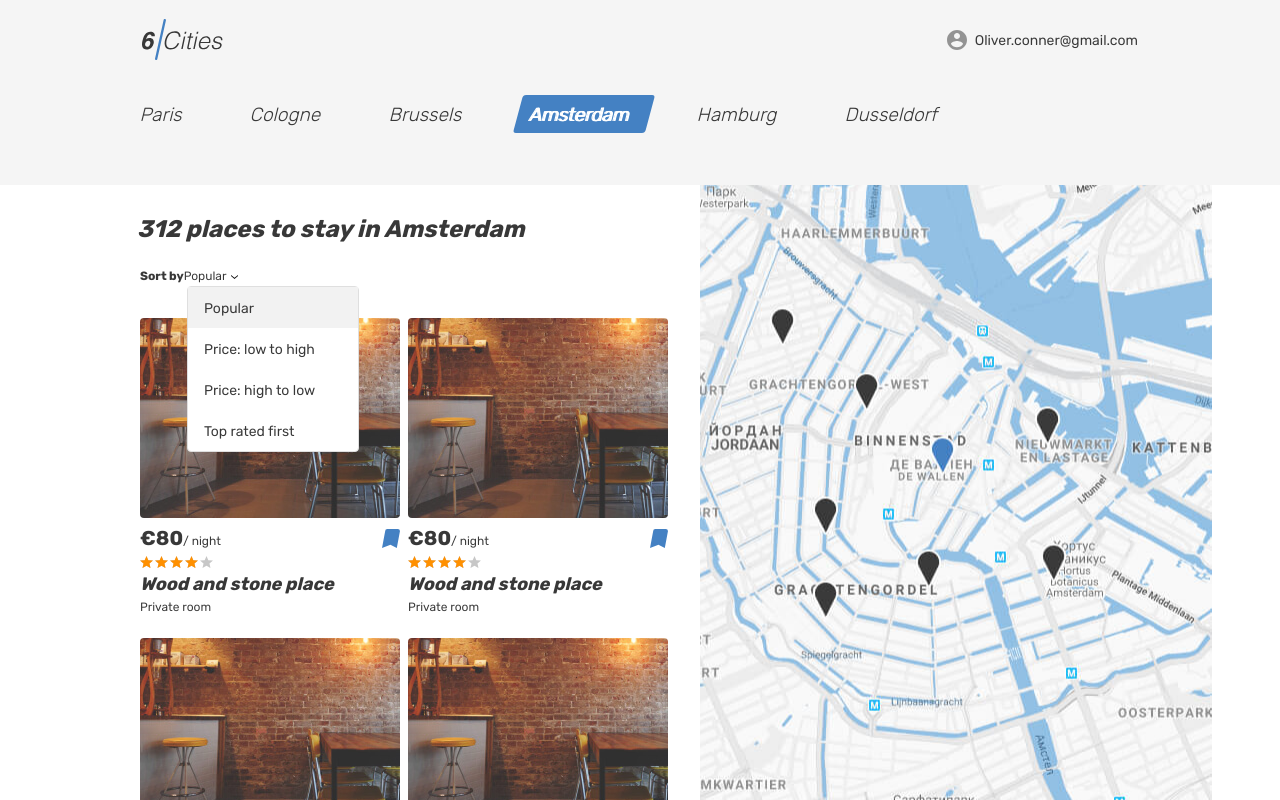
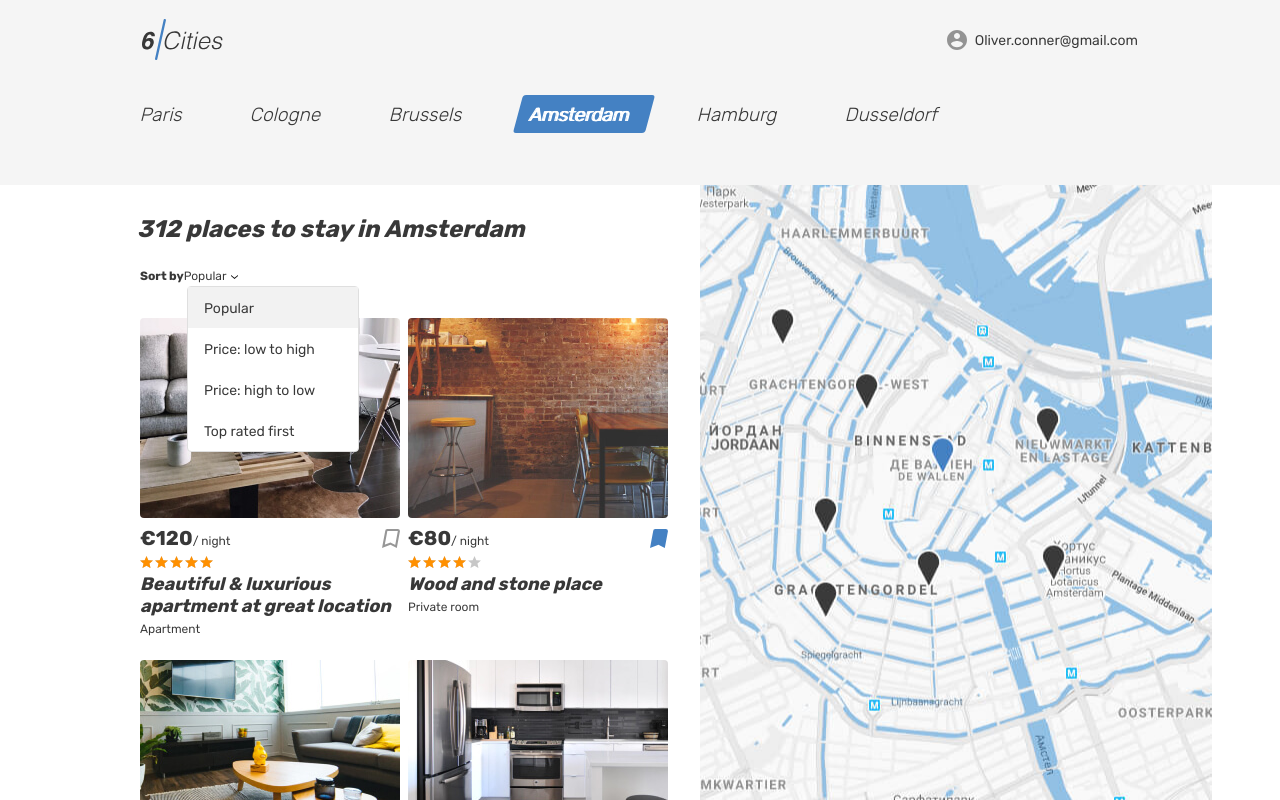
Before and after one commit to alex1031alex/460147-six-cities-6, a React app: page / in a window 1280 px wide. Built offline with nearby package versions, Linux system fonts and the light colour scheme.

Commit message:
3.1.4 Отрисует компонент предложения на основе моковых данных

```diff
--- a/src/components/offer/offer.jsx
+++ b/src/components/offer/offer.jsx
@@ -1,39 +1,59 @@
 import React from 'react';
+import PropTypes from 'prop-types';
 
-const Offer = () => {
+const Offer = (props) => {
+  const {offer} = props;
+  const {image, price, isBookmarked, rating, title, type} = offer;
+
   return (
     <article className="cities__place-card place-card">
       <div className="cities__image-wrapper place-card__image-wrapper">
         <a href="#">
-          <img className="place-card__image" src="img/room.jpg" width={260} height={200} alt="Place image" />
+          <img className="place-card__image" src={image} width={260} height={200} alt="Place image" />
         </a>
       </div>
       <div className="place-card__info">
         <div className="place-card__price-wrapper">
           <div className="place-card__price">
-            <b className="place-card__price-value">€80</b>
+            <b className="place-card__price-value">€{price}</b>
             <span className="place-card__price-text">/&nbsp;night</span>
           </div>
-          <button className="place-card__bookmark-button place-card__bookmark-button--active button" type="button">
+          <button
+            type="button"
+            className={`place-card__bookmark-button button
+            ${isBookmarked ? `place-card__bookmark-button--active` : ``}`}
+          >
             <svg className="place-card__bookmark-icon" width={18} height={19}>
               <use xlinkHref="#icon-bookmark" />
             </svg>
-            <span className="visually-hidden">In bookmarks</span>
+            <span className="visually-hidden">${isBookmarked ? `In` : `To`} bookmarks</span>
           </button>
         </div>
         <div className="place-card__rating rating">
           <div className="place-card__stars rating__stars">
-            <span style={{width: `80%`}} />
+            <span style={{width: `${Math.round(rating) * 20}%`}} />
             <span className="visually-hidden">Rating</span>
           </div>
         </div>
         <h2 className="place-card__name">
-          <a href="#">Wood and stone place</a>
+          <a href="#">{title}</a>
         </h2>
-        <p className="place-card__type">Private room</p>
+        <p className="place-card__type">{type}</p>
       </div>
     </article>
   );
 };
 
+Offer.propTypes = {
+  offer: PropTypes.shape({
+    isPremium: PropTypes.bool.isRequired,
+    image: PropTypes.string.isRequired,
+    price: PropTypes.number.isRequired,
+    isBookmarked: PropTypes.bool.isRequired,
+    rating: PropTypes.number.isRequired,
+    title: PropTypes.string.isRequired,
+    type: PropTypes.string.isRequired,
+  }).isRequired,
+};
+
 export default Offer;
```
